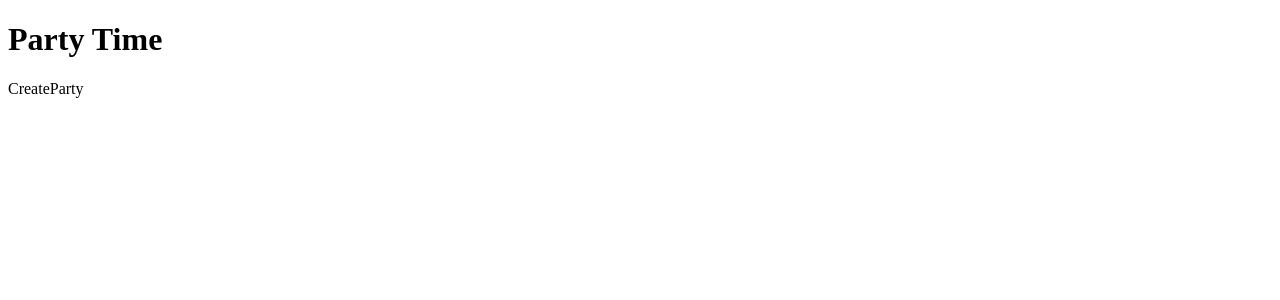
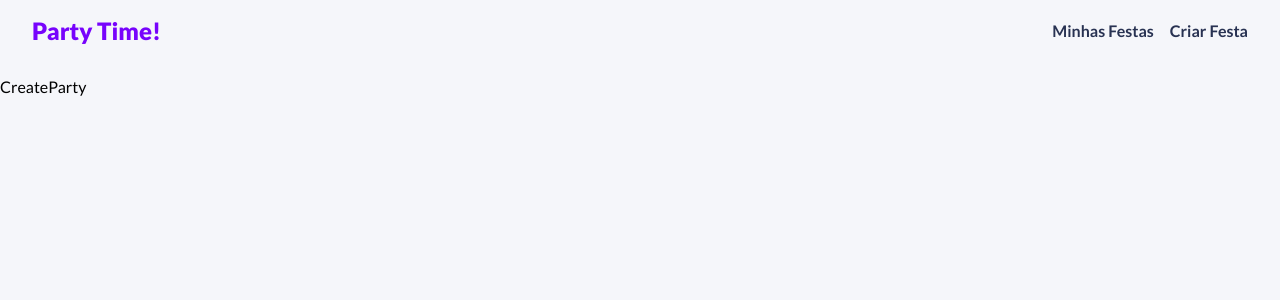
Before and after one commit to Spinelli666/Projeto-Party, a React (Vite) app in the folder frontend/: page /party/new in a window 1280 px wide. Shown: the top 300 px of the page. Built offline with nearby package versions, Linux system fonts and the light colour scheme.

Commit message:
Criação da navbar

```diff
--- a/frontend/src/App.jsx
+++ b/frontend/src/App.jsx
@@ -1,4 +1,8 @@
 import { Outlet } from 'react-router-dom'
+
+// Componentes
+
+import Navbar from './components/Navbar'
 
 import './App.css'
 
@@ -6,7 +10,7 @@
 
   return (
     <div className='App'>
-      <h1>Party Time</h1>
+      <Navbar />
       <Outlet />
     </div>
   )
--- /dev/null
+++ b/frontend/src/components/Navbar.css
@@ -0,0 +1,12 @@
+#navbar {
+    display: flex;
+    justify-content: space-between;
+    align-items: center;
+    padding: 1rem 2rem;
+    margin-bottom: 1rem;
+}
+
+#navbar h2 {
+    color: #7703FC;
+    font-weight: 900;
+}
--- /dev/null
+++ b/frontend/src/components/Navbar.jsx
@@ -0,0 +1,21 @@
+import { NavLink } from "react-router-dom";
+
+import './Navbar.css'
+
+const Navbar = () => {
+    return (
+        <nav id="navbar">
+            <h2>Party Time!</h2>
+            <ul>
+                <li>
+                    <NavLink to='/'>Minhas Festas</NavLink>
+                </li>
+                <li>
+                    <NavLink to='/party/new' className="btn">Criar Festa</NavLink>
+                </li>
+            </ul>
+        </nav>
+    )
+}
+
+export default Navbar
--- a/frontend/src/index.css
+++ b/frontend/src/index.css
@@ -0,0 +1,26 @@
+* {
+    margin: 0;
+    padding: 0;
+    box-sizing: border-box;
+    font-family: "Lato";
+}
+
+body {
+    background-color: #f5f6fa;
+}
+
+ul {
+    list-style: none;
+    display: flex;
+    gap: 1rem;
+}
+
+a {
+    color: #283252;
+    text-decoration: none;
+    font-weight: bold;
+}
+
+p {
+    color: #747990;
+}
```
